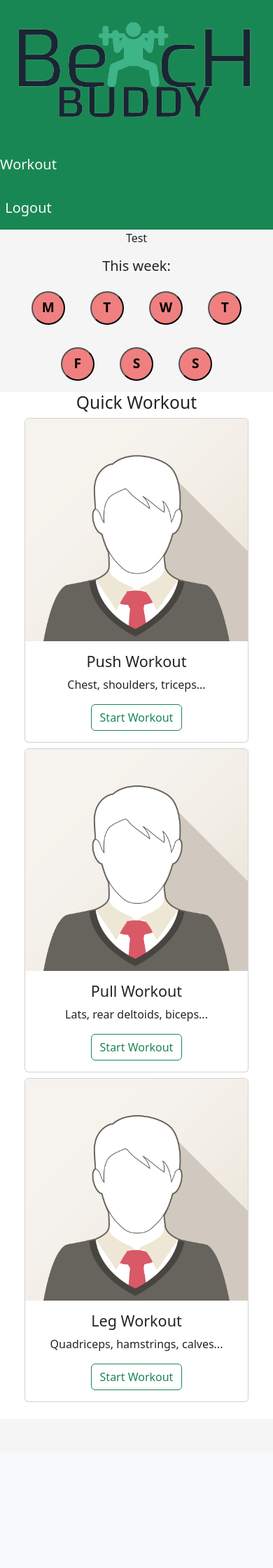
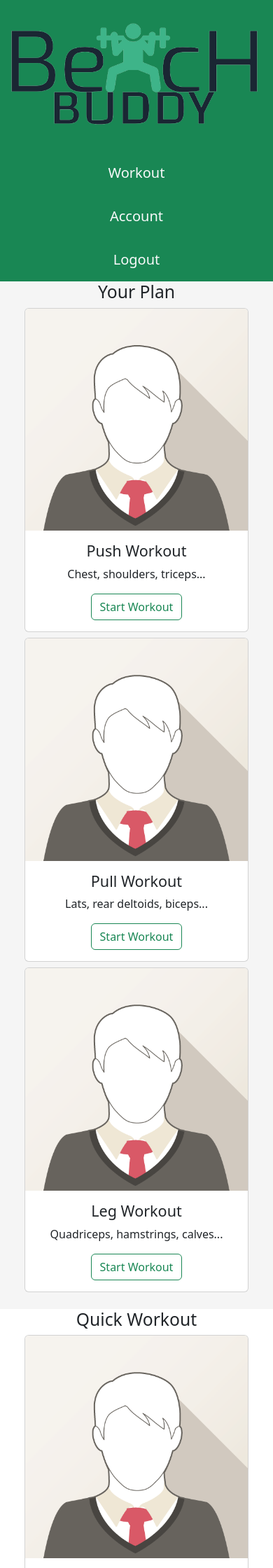
Before and after one commit to Isaacx86/BenchBuddy, a PHP site: page / in a window 390 px wide; the page is wider, and only the part inside the window is pictured. Shown: the top 2240 px of that part at 70% size. Before the commit the page ends 2003 px from the top of that part, so only its background shows below. Run offline with PHP 8.4, Linux system fonts and the light colour scheme.

Commit message:
Main page layout change - done

```diff
--- a/BB_Website/index.html
+++ b/BB_Website/index.html
@@ -12,54 +12,24 @@
         <script src="https://cdn.jsdelivr.net/npm/bootstrap@5.3.0-alpha3/dist/js/bootstrap.bundle.min.js" integrity="sha384-ENjdO4Dr2bkBIFxQpeoTz1HIcje39Wm4jDKdf19U8gI4ddQ3GYNS7NTKfAdVQSZe" crossorigin="anonymous"></script>
         <script src="js/script.js"></script>
 
-          <!--
-          <nav class="navbar navbar-expand-lg bg-success bg-gradient text-light mb-2">
-              <div class="container-fluid">
-                <a class="navbar-brand" href="#">
-                <img class="rounded" src="images/bench_buddy-removebg-preview.png" alt="Bench Buddy" height="50" width="100">
-                // <h1 style="font-family:Impact, Haettenschweiler, 'Arial Narrow Bold', sans-serif; font-weight: 500;">Bench Buddy</h1>
-                </a>
-                <button class="navbar-toggler" type="button" data-bs-toggle="collapse" data-bs-target="#navbarSupportedContent" aria-controls="navbarSupportedContent" aria-expanded="false" aria-label="Toggle navigation">
-                  <span class="navbar-toggler-icon"></span>
-                </button>
-                <div class="collapse navbar-collapse" id="navbarSupportedContent">
-                  <ul class="navbar-nav me-auto mb-2 mb-lg-0">
-                    <li class="nav-item">
-                      <a class="nav-link active" aria-current="page" href="index.html">Home</a>
-                    </li>
-                    <li class="nav-item">
-                      <a class="nav-link" href="account.html">My Account</a>
-                    </li>
-                    <li class="nav-item dropdown">
-                      <a class="nav-link dropdown-toggle" href="#" role="button" data-bs-toggle="dropdown" aria-expanded="false">
-                        Workout
-                      </a>
-                      <ul class="dropdown-menu">
-                        <li><a class="dropdown-item" href="#">Saved Workouts</a></li>
-                        <li><a class="dropdown-item" href="#">Other Stuff</a></li>
-                        <li><hr class="dropdown-divider"></li>
-                        <li><a class="dropdown-item" href="#">New workout</a></li>
-                      </ul>
-                    </li>
-                    <li class="nav-item">
-                      <a class="nav-link test-right" href="#">Log Out</a>
-                    </li>
-                  </ul>
-                </div>
-              </div>
-          </nav>
-        -->
+        <!--NAV BAR-->
         <div class="row">
-          <div class="col-md-2 bg-success text-light">
-            <nav class ="nav flex-sm-column bg-success mr-auto text-light text-center">
+          <div class="col-md-2 bg-success text-light p-0">
+            <nav class ="nav flex-lg-column bg-success mr-0 text-light text-center sticky-top">
 
               <a class="navbar-brand" href="#">
                 <img class="img-fluid" src="images/bench_buddy-removebg-preview.png" alt="Bench Buddy">
               </a>
 
+              <div class="container-fluid">
+
                 <ul class ="navbar-nav">
+                  <li class ="nav-item my-2 fs-5 ml-0">
+                    <a  class="nav-link nav-fill" href="workout.php"> Workout </a>
+                  </li>
+
                   <li class ="nav-item my-2 fs-5">
-                  <a  class="nav-link fade show active nav-fill" href="workout.php"> Workout </a>
+                    <a  class="nav-link nav-fill" href="account.html"> Account </a>
                   </li>
 
                   <li class ="nav-item my-2 fs-5">
@@ -67,19 +37,20 @@
                   </li>
 
                 </ul>
+              </div>
+
             </nav>
           </div>
-          <div class="col-md-10">
+          <!--END NAV BAR-->
+
+
+          <!--MAIN CONTENT-->
+          <div class="col-md-10 align-items-center">
+
             <div class="container-fluid text-center">
 
-                <div class="row border-0">
-
-                    <div class="col-md-11">
-                      <p>Test</p>
-                    </div>
-
-                    <div class="col-md-1">
-                      <h5>This week:</h5>
+              <!--
+              <div class="row align-items-center">
                 <button id="mon" onclick="colorChange('mon')" class="workoutIncomplete workoutButton">M</button>
                 <button id="tues" onclick="colorChange('tues')" class="workoutIncomplete workoutButton">T</button>
                 <button id="wed" onclick="colorChange('wed')" class="workoutIncomplete workoutButton">W</button>
@@ -87,16 +58,13 @@
                 <button id="fri" onclick="colorChange('fri')" class="workoutIncomplete workoutButton">F</button>
                 <button id="sat" onclick="colorChange('sat')" class="workoutIncomplete workoutButton">S</button>
                 <button id="sun" onclick="colorChange('sun')" class="workoutIncomplete workoutButton">S</button>
-                    </div>
+              </div>-->
 
-                </div>
-            </div>
+              <div class="row border-0 mb-3">
 
-            <div class="container-fluid text-center">
-                <div class="row bg-white mb-5 pb-3">
+                <h2>Your Plan</h2>
 
-                    <h2>Quick Workout</h2>
-
+                <!--Saved Workout 1-->
                 <div class="col">
                   <div class="card mb-2">
                     <img class="card-img-top" src="images/img_avatar1.png" alt="Card image">
@@ -108,6 +76,7 @@
                   </div>
                 </div>
 
+                <!--Saved Workout 2-->
                 <div class="col">
                   <div class="card mb-2">
                     <img class="card-img-top" src="images/img_avatar1.png" alt="Card image">
@@ -119,6 +88,49 @@
                   </div>
                 </div>
 
+                <!--Saved Workout 3-->
+                <div class="col">
+                  <div class="card mb-2">
+                    <img class="card-img-top" src="images/img_avatar1.png" alt="Card image">
+                    <div class="card-body">
+                      <h4 class="card-title">Leg Workout</h4>
+                      <p class="card-text">Quadriceps, hamstrings, calves...</p>
+                      <a href="#" class="btn btn-outline-success">Start Workout</a>
+                    </div>
+                  </div>
+                </div>
+
+              </div>
+
+              <div class="row bg-white border-0 mb-5 pb-3">
+
+                <h2>Quick Workout</h2>
+
+                <!--Random Workout 1-->
+                <div class="col">
+                  <div class="card mb-2">
+                    <img class="card-img-top" src="images/img_avatar1.png" alt="Card image">
+                    <div class="card-body">
+                      <h4 class="card-title">Push Workout</h4>
+                      <p class="card-text">Chest, shoulders, triceps...</p>
+                      <a href="#" class="btn btn-outline-success">Start Workout</a>
+                    </div>
+                  </div>
+                </div>
+
+                <!--Random Workout 2-->
+                <div class="col">
+                  <div class="card mb-2">
+                    <img class="card-img-top" src="images/img_avatar1.png" alt="Card image">
+                    <div class="card-body">
+                      <h4 class="card-title">Pull Workout</h4>
+                      <p class="card-text">Lats, rear deltoids, biceps...</p>
+                      <a href="#" class="btn btn-outline-success">Start Workout</a>
+                    </div>
+                  </div>
+                </div>
+
+                <!--Random Workout 3-->
                 <div class="col">
                   <div class="card mb-2">
                     <img class="card-img-top" src="images/img_avatar1.png" alt="Card image">
@@ -132,19 +144,8 @@
               </div>
             </div>
           </div>
-
+          <!--END MAIN CONTENT-->
 
         </div>
-
-        <!--
-        <footer class="bg-success bg-gradient text-light">
-          <div class="text-center p-3">
-            © 2023 Copyright: MATZAC Ltd.
-
-          </div>
-        </footer>
-      -->
-
-
     </body>
 </html>
--- a/BB_Website/styles/style.css
+++ b/BB_Website/styles/style.css
@@ -34,3 +34,11 @@ body{
     padding-bottom: 2.5rem;
 
 }
+
+.nav-item:hover{
+   filter: brightness(85%);
+   transition-duration: 0.25s;
+   border-right: 0.5rem solid black ;
+   border-left: 0.5rem solid black ;
+   overflow: hidden;
+}
--- /dev/null
+++ b/BB_Website/workout.php
@@ -0,0 +1,4 @@
+<?php
+?>
+
+<hmtl lang=
```
Lines whose indentation alone changed are shown as unchanged.
